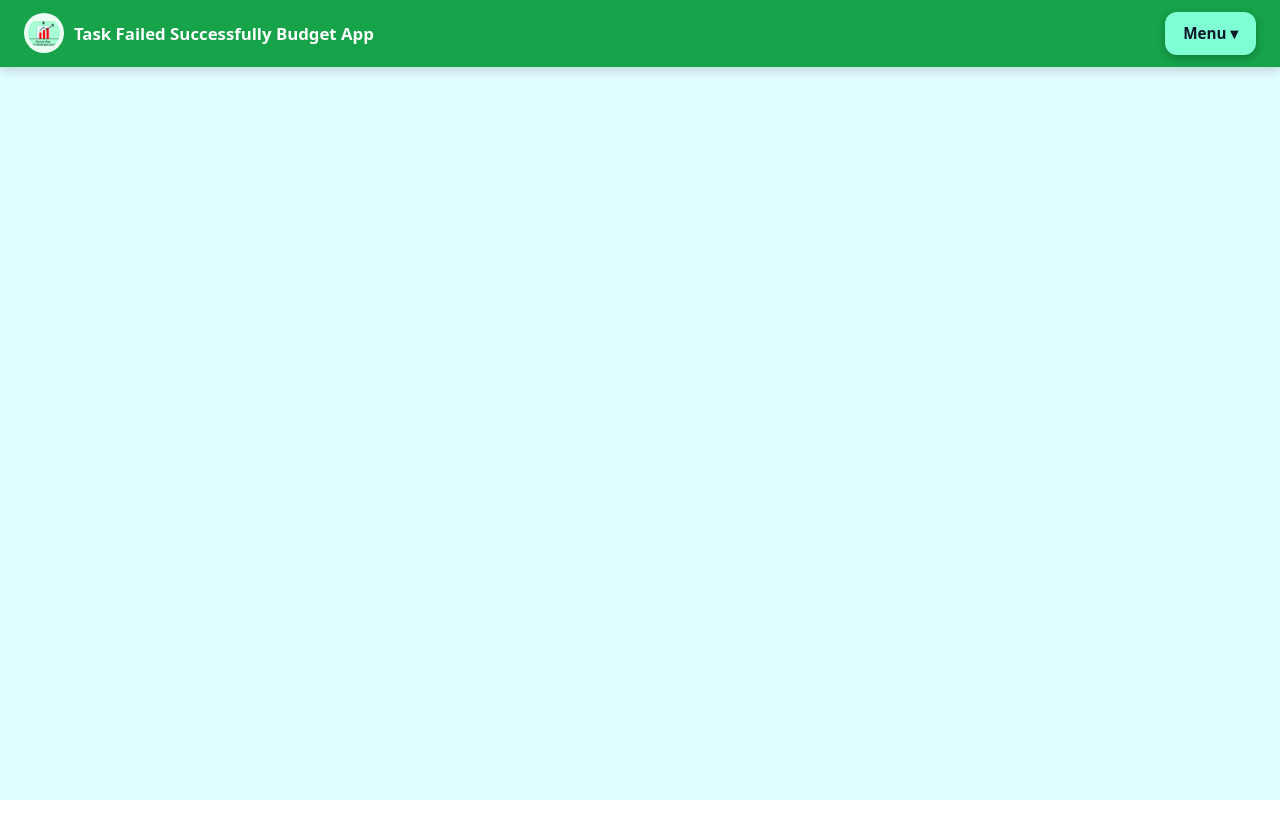
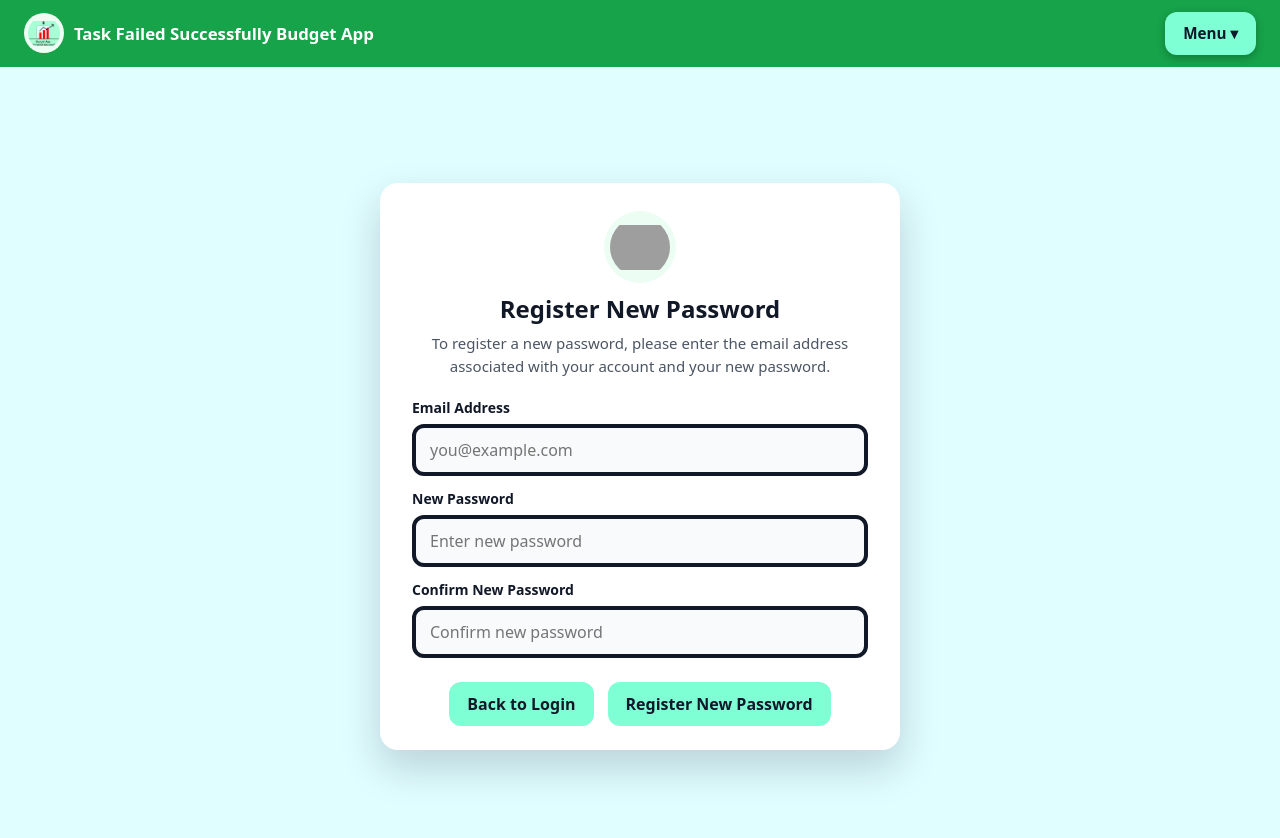
Before and after one commit to cdsherro/Create, a React (Create React App) app in the folder create/: page /forgot-password in a window 1280 px wide. Shown: the top 838 px of the page. Before the commit the page ends 800 px from the top, so only its background shows below. Built offline with nearby package versions, Linux system fonts and the light colour scheme; grey boxes are pictures that could not be loaded.

Commit message:
Update input borders and two-step styling

```diff
--- a/create/src/App.js
+++ b/create/src/App.js
@@ -1,5 +1,6 @@
 import React from "react";
 import { Routes, Route, useLocation } from "react-router-dom";
+import ForgotPassword from "./Components/ForgotPassword/ForgotPassword";
 
 import Header from "./Components/Header/Header";
 import Create from "./Components/Create/Create";
@@ -27,6 +28,10 @@ function App() {
         <Route path="/" element={<Create />} />
         <Route path="/create" element={<Create />} />
 
+        {/*forgot password */}
+        <Route path="/forgot-password" element={<ForgotPassword />} />
+
+        {/*two step verify */}
         <Route path="/verify" element={<TwoStepVerification />} />
 
         {/* Dashboard after login */}
--- a/create/src/Components/Accounts/AccountSettings.css
+++ b/create/src/Components/Accounts/AccountSettings.css
@@ -1,7 +1,7 @@
 * { box-sizing: border-box; }
 mark { background: #A8FFD5; color: inherit; padding: .05em .2em; border-radius: .2em; }
 
-/* Page wrapper */
+/* main page content */
 .settings {
   min-height: 100vh;
   background: #E0FDFF;
@@ -20,13 +20,13 @@ mark { background: #A8FFD5; color: inherit; padding: .05em .2em; border-radius:
   box-shadow: 0 10px 30px rgba(0,0,0,.08);
 }
 
-/* Header */
+/* Header section */
 .settings-header { display: flex; align-items: center; gap: 14px; }
 .settings-header h1 { margin: 0; font-size: 40px; font-weight: 800; color: #000; }
 .settings-logo { width: 72px; height: 72px; border-radius: 50%; object-fit: cover; box-shadow: 0 6px 16px rgba(0,0,0,.15); }
 .highlight { width: 120px; height: 8px; border-radius: 999px; background: #00c2a8; margin: 12px 0 20px; }
 
-/* Grid */
+/* Grid columns */
 .settings-grid {
   display: grid;
   grid-template-columns: repeat(2, minmax(380px, 1fr));
--- a/create/src/Components/Create/Create.jsx
+++ b/create/src/Components/Create/Create.jsx
@@ -10,11 +10,17 @@ const Create = () => {
     const navigate = useNavigate();
 
     const handleSubmit = () => {
+        // after login, go to 2-step verification
         navigate("/verify");
     };
 
     const handleRegister = () => {
         navigate("/register");
+    };
+
+    // ✅ NEW: forgot-password handler
+    const handleForgotPassword = () => {
+        navigate("/forgot-password");
     };
 
     return (
@@ -48,7 +54,13 @@ const Create = () => {
 
                 <div className="forgot-password">
                     Forgot Password?{" "}
-                    <button className="link" type="button">CLICK HERE!</button>
+                    <button
+                        className="link"
+                        type="button"
+                        onClick={handleForgotPassword}   // ✅ make CLICK HERE go to forgot page
+                    >
+                        CLICK HERE!
+                    </button>
                 </div>
 
                 <div className="submit-container">
@@ -65,7 +77,6 @@ const Create = () => {
                 </div>
             </div>
 
-
             <aside className="auth-right">
                 <strong>Welcome! To Task Failed Successfully Budget App.</strong>
             </aside>
--- /dev/null
+++ b/create/src/Components/ForgotPassword/ForgotPassword.css
@@ -0,0 +1,136 @@
+.forgot-root {
+  min-height: 100vh;
+  display: flex;
+  align-items: center;
+  justify-content: center;
+  background: #e0fdff;
+  padding: 24px;
+}
+
+.forgot-card {
+  width: 100%;
+  max-width: 520px;
+  background: #ffffff;
+  border-radius: 18px;
+  padding: 28px 32px 24px;
+  box-shadow: 0 18px 40px rgba(15, 23, 42, 0.18);
+  text-align: center;
+}
+
+.forgot-logo {
+  width: 72px;
+  height: 72px;
+  border-radius: 999px;
+  object-fit: contain;
+  background: #ecfdf3;
+  padding: 6px;
+  margin-bottom: 12px;
+}
+
+.forgot-title {
+  margin: 0 0 8px;
+  font-size: 24px;
+  font-weight: 800;
+  color: #111827;
+}
+
+.forgot-text {
+  margin: 0 0 20px;
+  font-size: 15px;
+  color: #4b5563;
+}
+
+.forgot-form {
+  display: flex;
+  flex-direction: column;
+  gap: 12px;
+  text-align: left;
+}
+
+.forgot-label {
+  display: flex;
+  flex-direction: column;
+  gap: 6px;
+  font-size: 14px;
+  font-weight: 600;
+  color: #111827;
+}
+
+.forgot-input {
+  padding: 10px 14px;
+  border-radius: 12px;
+  border: 4px solid #111827;
+  background: #f9fafb;
+  font-size: 16px;
+  outline: none;
+}
+
+
+/* changes border color */
+
+.forgot-input:not(:placeholder-shown) {
+  border-color: #16a34a;
+}
+
+.forgot-input:focus {
+  border-color: #16a34a;
+  box-shadow: 0 0 0 2px rgba(22, 163, 74, 0.35);
+}
+
+
+.forgot-message {
+  font-size: 14px;
+  color: #065f46;
+  background: #ecfdf3;
+  border-radius: 10px;
+  padding: 8px 10px;
+}
+
+/* Buttons row centered & spaced */
+.forgot-buttons {
+  margin-top: 12px;
+  display: flex;
+  justify-content: center;
+  gap: 14px;
+}
+
+/*  button style  */
+.forgot-btn {
+  padding: 10px 18px;
+  border-radius: 12px;
+  border: none;
+  font-weight: 800;
+  font-size: 16px;
+  cursor: pointer;
+  transition:
+    background-color 0.12s ease,
+    transform 0.05s ease,
+    box-shadow 0.12s ease;
+}
+
+/* Back button */
+.forgot-btn.secondary {
+  background: #e5e7eb;
+  color: #111827;
+}
+
+.forgot-btn.secondary:hover {
+  background: #d1d5db;
+}
+
+/* Send Reset Link button */
+.forgot-btn.primary {
+  background: aquamarine;
+  color: #0f172a;
+}
+
+.forgot-btn.primary:hover {
+  background: #5fffd4;
+  box-shadow: 0 6px 14px rgba(0, 0, 0, 0.12);
+}
+
+.forgot-btn.primary:active {
+  background: #16a34a;
+  transform: translateY(1px) scale(0.97);
+  box-shadow: 0 0 0 3px rgba(22, 163, 74, 0.35);
+}
--- /dev/null
+++ b/create/src/Components/ForgotPassword/ForgotPassword.jsx
@@ -0,0 +1,119 @@
+import React, { useState } from "react";
+import { useNavigate } from "react-router-dom";
+import "./ForgotPassword.css";
+import budget_icon from "../Assets/budget.png";
+
+export default function ForgotPassword() {
+  const [email, setEmail] = useState("");
+  const [newPassword, setNewPassword] = useState("");
+  const [confirmPassword, setConfirmPassword] = useState("");
+  const [message, setMessage] = useState("");
+  const navigate = useNavigate();
+
+  const handleSubmit = (e) => {
+    e.preventDefault();
+    setMessage("");
+
+    // basic checks
+    if (!email.trim() || !newPassword || !confirmPassword) {
+      setMessage("Please fill out all fields.");
+      return;
+    }
+
+    // simple email check
+    const emailPattern = /^[^@\s]+@[^@\s]+\.[^@\s]+$/;
+    if (!emailPattern.test(email)) {
+      setMessage("Please enter a valid email address.");
+      return;
+    }
+
+    if (newPassword.length < 6) {
+      setMessage("New password must be at least 6 characters.");
+      return;
+    }
+
+    if (newPassword !== confirmPassword) {
+      setMessage("New password and confirm password must match.");
+      return;
+    }
+
+    // Later: call backend to actually update the password
+
+    // For now, pretend it worked and send the user back to Login
+    alert("Your new password has been registered. Please log in with your new password.");
+    navigate("/create"); // go back to login page
+  };
+
+  const handleBackToLogin = () => {
+    navigate("/create");
+  };
+
+  return (
+    <div className="forgot-root">
+      <div className="forgot-card">
+        <img src={budget_icon} alt="Budget App Logo" className="forgot-logo" />
+
+        <h1 className="forgot-title">Register New Password</h1>
+
+        <p className="forgot-text">
+          To register a new password, please enter the email address associated with your
+          account and your new password.
+        </p>
+
+        <form className="forgot-form" onSubmit={handleSubmit}>
+          <label className="forgot-label">
+            Email Address
+            <input
+              type="email"
+              className="forgot-input"
+              value={email}
+              onChange={(e) => setEmail(e.target.value)}
+              placeholder="you@example.com"
+              autoComplete="email"
+            />
+          </label>
+
+          <label className="forgot-label">
+            New Password
+            <input
+              type="password"
+              className="forgot-input"
+              value={newPassword}
+              onChange={(e) => setNewPassword(e.target.value)}
+              placeholder="Enter new password"
+              autoComplete="new-password"
+            />
+          </label>
+
+          <label className="forgot-label">
+            Confirm New Password
+            <input
+              type="password"
+              className="forgot-input"
+              value={confirmPassword}
+              onChange={(e) => setConfirmPassword(e.target.value)}
+              placeholder="Confirm new password"
+              autoComplete="new-password"
+            />
+          </label>
+
+          {message && <div className="forgot-message">{message}</div>}
+
+          <div className="forgot-buttons">
+            <button
+              type="button"
+              className="forgot-btn secondary"
+              onClick={handleBackToLogin}
+            >
+              Back to Login
+            </button>
+
+            <button type="submit" className="forgot-btn primary">
+              Register New Password
+            </button>
+          </div>
+        </form>
+      </div>
+    </div>
+  );
+}
--- a/create/src/Components/TwoStep/TwoStep.jsx
+++ b/create/src/Components/TwoStep/TwoStep.jsx
@@ -21,8 +21,8 @@ export default function TwoStep() {
       return;
     }
 
-    // TODO: replace with real backend check later
-    alert("Verification successful (demo). Logging you in...");
+
+    alert("Verification successful . Logging you in...");
     navigate("/dashboard");
   };
 
@@ -75,7 +75,7 @@ export default function TwoStep() {
   );
 }
 
-/** Big text box with lock + check, like Account Settings personal info */
+/** text box,check,lock*/
 function EditableLineWithChip({ label, value, onChange, placeholder }) {
   const confirmed = !!(value && value.trim().length === 6);
 
@@ -98,7 +98,7 @@ function EditableLineWithChip({ label, value, onChange, placeholder }) {
       <label>{label}</label>
       <div className="lc-wrap">
         <div
-          className="editable-line editable-line--big"
+          className="editable-line"
           contentEditable
           role="textbox"
           aria-label={label}
```
Also changed, not shown: create/src/Components/Create/Create.css (+33 -23 lines), create/src/Components/Header/Header.jsx (+4 -4 lines), create/src/Components/TwoStep/TwoStep.css (+35 -20 lines).
